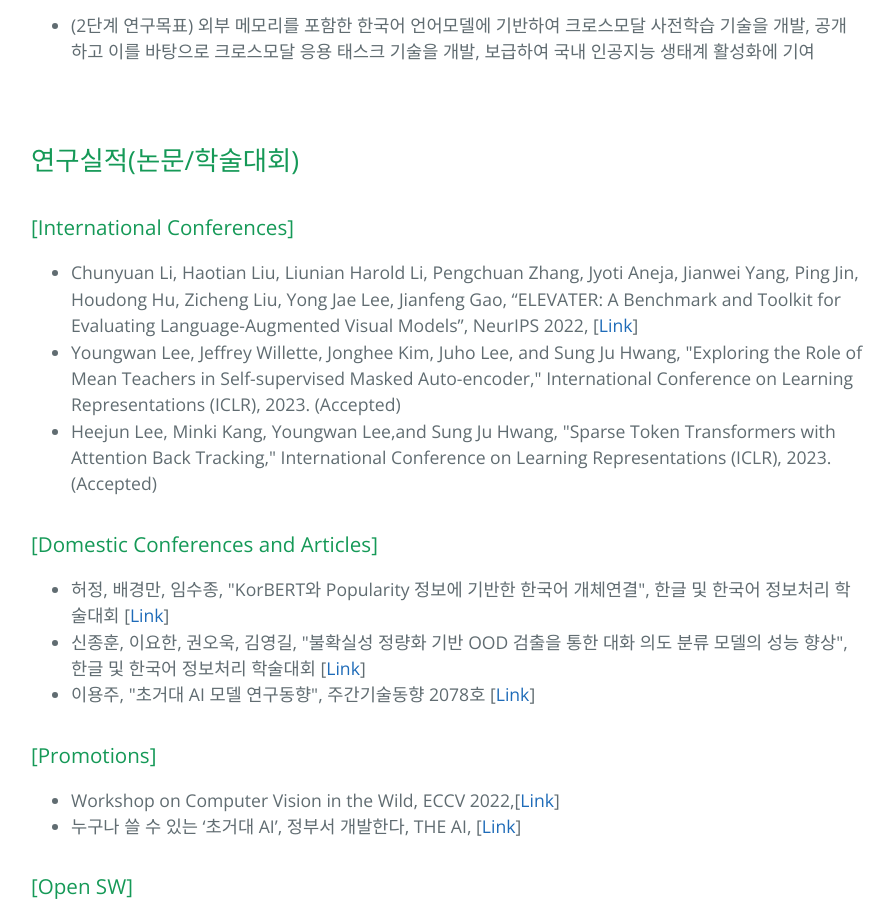
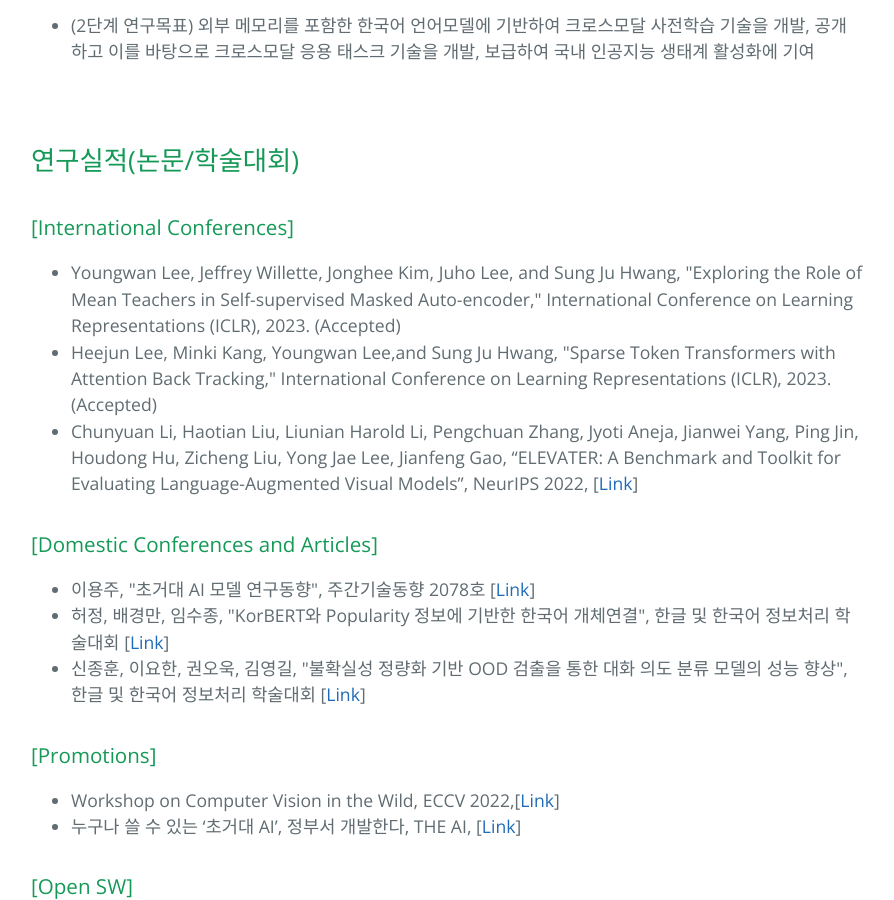
Before and after one commit to etri-crossmodal/etri-crossmodal.github.io, a Jekyll site: the page built from index.html, in a window 1280 px wide and 900 px high, scrolled down 1876 px. Shown: the whole window, without its empty margins (193-1087 px from the left). Built offline with Jekyll 4.4.1, drawn with Linux system fonts in a browser that asks for light colours; part of the change alters nothing that is shown.

```diff
--- a/index.html
+++ b/index.html
@@ -33,17 +33,15 @@ title: {{ site.name }}
 <h2>연구실적(논문/학술대회) </h2>
   <h3>[International Conferences] </h3>
   <ul>
-    <li>Chunyuan Li, Haotian Liu, Liunian Harold Li, Pengchuan Zhang, Jyoti Aneja, Jianwei Yang, Ping Jin, Houdong Hu, Zicheng Liu, Yong Jae Lee, Jianfeng Gao, “ELEVATER: A Benchmark and Toolkit for Evaluating Language-Augmented Visual Models”, NeurIPS 2022, [<a href="https://github.com/etri-visualintelligence/etri-visualintelligence.github.io/blob/main/clara/NeurIPS2022-ELEVATER.pdf">Link</a>]</li>
     <li> Youngwan Lee, Jeffrey Willette, Jonghee Kim, Juho Lee, and Sung Ju Hwang, "Exploring the Role of Mean Teachers in Self-supervised Masked Auto-encoder," International Conference on Learning Representations (ICLR), 2023. (Accepted)  </li>
     <li> Heejun Lee, Minki Kang, Youngwan Lee,and Sung Ju Hwang, "Sparse Token Transformers with Attention Back Tracking," International Conference on Learning Representations (ICLR), 2023. (Accepted)  </li>
-
-
-</ul>
+    <li>Chunyuan Li, Haotian Liu, Liunian Harold Li, Pengchuan Zhang, Jyoti Aneja, Jianwei Yang, Ping Jin, Houdong Hu, Zicheng Liu, Yong Jae Lee, Jianfeng Gao, “ELEVATER: A Benchmark and Toolkit for Evaluating Language-Augmented Visual Models”, NeurIPS 2022, [<a href="https://github.com/etri-visualintelligence/etri-visualintelligence.github.io/blob/main/clara/NeurIPS2022-ELEVATER.pdf">Link</a>]</li>
+  </ul>
   <h3>[Domestic Conferences and Articles] </h3>
   <ul>
+    <li> 이용주, "초거대 AI 모델 연구동향", 주간기술동향 2078호 [<a href="https://www.iitp.kr/kr/1/knowledge/periodicalListA.it?masterCode=publication&searClassCode=B_ITA_01#">Link</a>]</li>
     <li> 허정, 배경만, 임수종, "KorBERT와 Popularity 정보에 기반한 한국어 개체연결", 한글 및 한국어 정보처리 학술대회 [<a href="https://sites.google.com/view/hclt2022?pli=1">Link</a>]</li>
     <li> 신종훈, 이요한, 권오욱, 김영길, "불확실성 정량화 기반 OOD 검출을 통한 대화 의도 분류 모델의 성능 향상", 한글 및 한국어 정보처리 학술대회 [<a href="https://sites.google.com/view/hclt2022?pli=1">Link</a>]</li>
-    <li> 이용주, "초거대 AI 모델 연구동향", 주간기술동향 2078호 [<a href="https://www.iitp.kr/kr/1/knowledge/periodicalListA.it?masterCode=publication&searClassCode=B_ITA_01#">Link</a>]</li>
   </ul>
   <h3>[Promotions] </h3>
   <ul>
```
